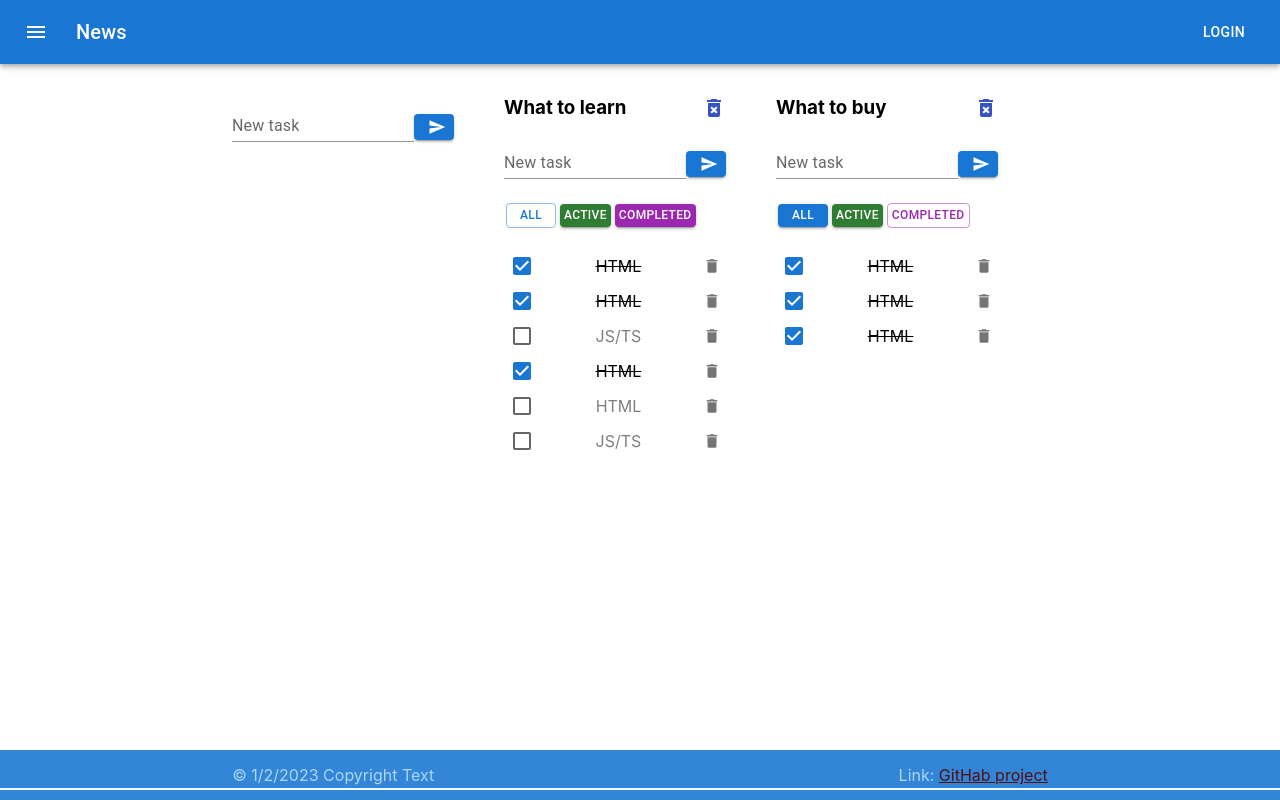
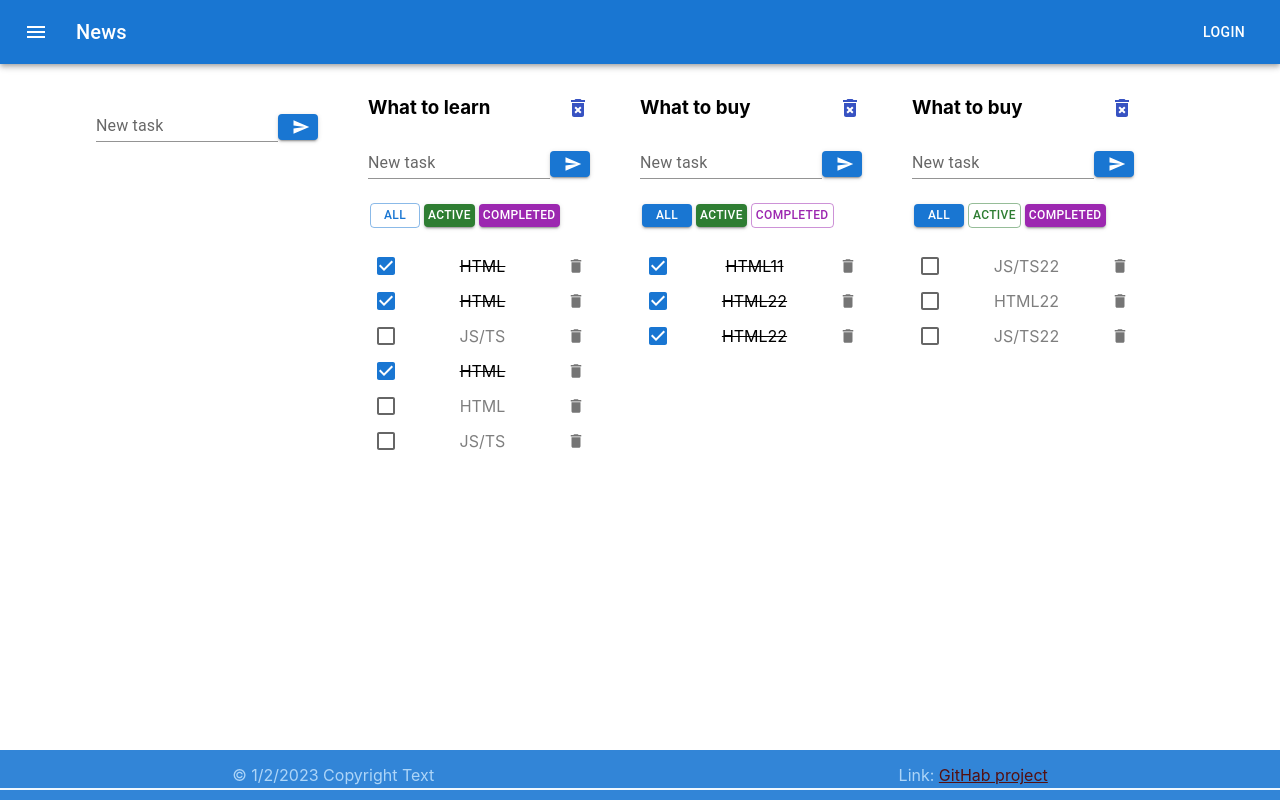
Before and after one commit to Magamed-Ali/1-todolist, a React (Create React App) app: page / in a window 1280 px wide. Built offline with nearby package versions, Linux system fonts and the light colour scheme.

Commit message:
fixed stayle

```diff
--- a/src/App.tsx
+++ b/src/App.tsx
@@ -39,6 +39,7 @@ export type TaskType1 = {
 function App() {
     let TodoListID1 = v1();
     let TodolistID2 = v1();
+    let TodolistID3 = v1();
 
     /*const [todoListTasks, setTodoListTasks] = useState<Array<TodoTasksType>>([
         {id: TodoListID1, title: "What to learn"},
@@ -71,7 +72,8 @@ function App() {
 
     const [todoListTasks, todoListDispatch] = useReducer(todoListReducer, [
         {id: TodoListID1, title: "What to learn"},
-        {id: TodolistID2, title: "What to buy"}
+        {id: TodolistID2, title: "What to buy"},
+        {id: TodolistID3, title: "What to buy"}
     ])
 
     const [task_1, tasksDispatch] = useReducer(tasksReducer, {
@@ -88,18 +90,27 @@ function App() {
         },
         [TodolistID2]: {
             data: [
-                {id: v1(), title: "HTML", isDone: true},
-                {id: v1(), title: "HTML", isDone: true},
-                {id: v1(), title: "JS/TS", isDone: false},
-                {id: v1(), title: "HTML", isDone: true},
-                {id: v1(), title: "HTML", isDone: false},
-                {id: v1(), title: "JS/TS", isDone: false}
+                {id: v1(), title: "HTML11", isDone: true},
+                {id: v1(), title: "HTML22", isDone: true},
+                {id: v1(), title: "JS/TS22", isDone: false},
+                {id: v1(), title: "HTML22", isDone: true},
+                {id: v1(), title: "HTML22", isDone: false},
+                {id: v1(), title: "JS/TS22", isDone: false}
             ],
             filter: "completed"
+        },
+        [TodolistID3]: {
+            data: [
+                {id: v1(), title: "HTML11", isDone: true},
+                {id: v1(), title: "HTML22", isDone: true},
+                {id: v1(), title: "JS/TS22", isDone: false},
+                {id: v1(), title: "HTML22", isDone: true},
+                {id: v1(), title: "HTML22", isDone: false},
+                {id: v1(), title: "JS/TS22", isDone: false}
+            ],
+            filter: "active"
         }
     })
-
-
 
     const addTitleTask = (IdTodoList : string, id: string, title: string) => {
         tasksDispatch(fixedTitleTask(IdTodoList, id, title))
@@ -135,16 +146,9 @@ function App() {
         /*setTask_1({...task_1, [idTodo]: {data: newDataTask, filter: "all"}})*/
     }
 
-
     const checkboxRemove = (IdIsDone: string, oppositeIsDone: boolean) => {
         /*setTask_1(task_1.map(t => t.id === IdIsDone ? {...t, isDone: oppositeIsDone} : t))*/
     }
-
-
-
-
-
-
 
     return (
         <>
@@ -162,7 +166,6 @@ function App() {
                         if(task_1[el.id].filter === "completed"){
                             filtredTasksForRender = task_1[el.id].data.filter(el => el.isDone)
                         }
-
 
                         return (
                             <TodoList
--- a/src/TodoList.tsx
+++ b/src/TodoList.tsx
@@ -34,7 +34,6 @@ export type TaskType = {
 
 function TodoList(props: TodoListPropsType) {
 
-
 /// Ref for input
     /* const ref = useRef<HTMLInputElement>(null)*/
 ////
@@ -54,8 +53,6 @@ function TodoList(props: TodoListPropsType) {
     // }
 
 
-
-
     let removeTask = props.removeTask
 
     const changeStatusEvent = (task: string, check: boolean) => {
@@ -64,7 +61,6 @@ function TodoList(props: TodoListPropsType) {
 
     let tasksList = props.tasks.length
         ? props.tasks.map((task: TaskType) => {
-
 
             const editTasksHandler = (title: string) => {
                 props.addTitleTask(props.IDTodolist, task.id, title)
```
